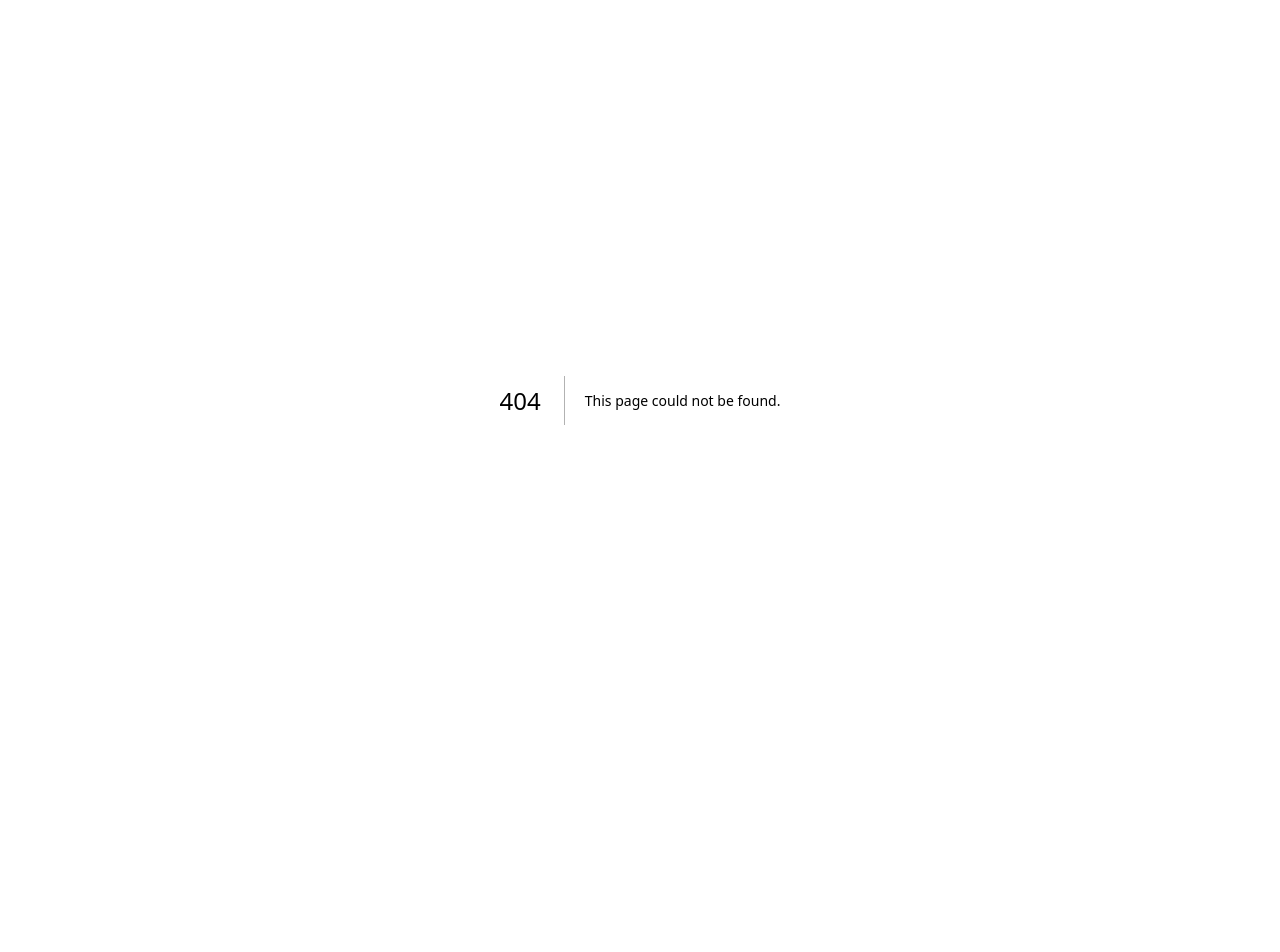
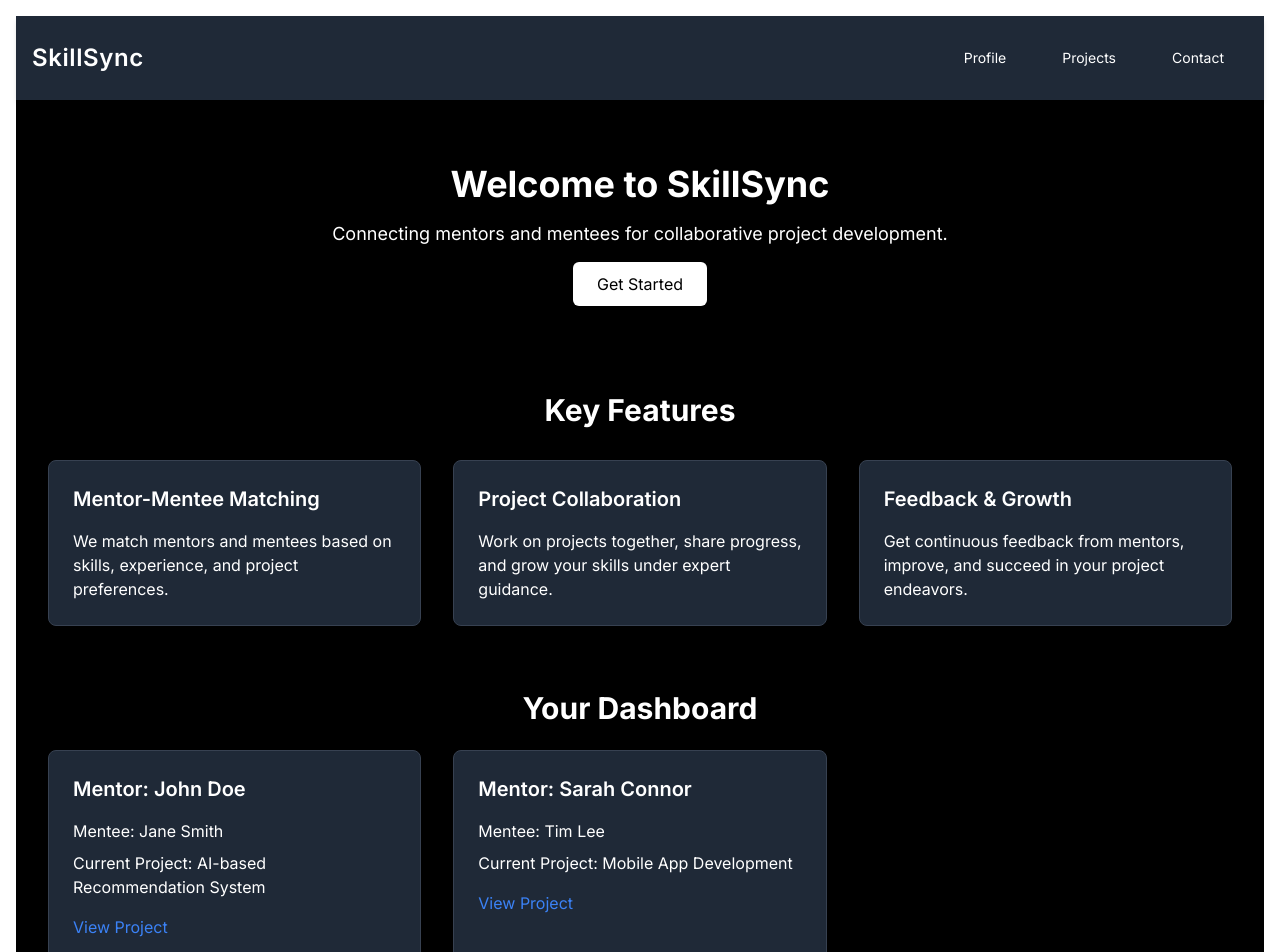
Before and after one commit to NeilGeorge1/SkillSync, a Next.js app: page /dashboard in a window 1280 px wide. Before the commit this address had no page. Shown: the top 952 px of the page. Before the commit the page ends 800 px from the top, so only its background shows below. Built offline with nearby package versions, Linux system fonts and the light colour scheme.

Commit message:
made landing page, login ui, dashboard(better design is needed)

```diff
--- a/app/Profile/page.tsx
+++ /dev/null
@@ -1,9 +0,0 @@
-import React from 'react'
-
-const UserPage = () => {
-  return (
-    <div>profile</div>
-  )
-}
-
-export default UserPage
--- /dev/null
+++ b/app/components/Navbar.tsx
@@ -0,0 +1,41 @@
+import Link from 'next/link';
+
+const Navbar = () => {
+  return (
+    <div className="navbar bg-gray-800 shadow-md py-0">
+      <div className="flex-auto">
+        {/* Minimalist brand/logo */}
+        <Link href="/" className="text-white text-2xl font-semibold tracking-wide">
+          SkillSync
+        </Link>
+      </div>
+      <div className="flex-none">
+        <ul className="menu menu-horizontal px-4 space-x-2">
+          <li>
+            <Link href="/login">
+              <span className="text-white hover:text-black hover:bg-white transition-colors px-4 py-2 rounded">
+                Login
+              </span>
+            </Link>
+          </li>
+          <li>
+            <Link href="/dashboard">
+              <span className="text-white hover:text-black hover:bg-white transition-colors px-4 py-2 rounded">
+                Dashboard
+              </span>
+            </Link>
+          </li>
+          <li>
+            <Link href="/contact-us">
+              <span className="text-white hover:text-black hover:bg-white transition-colors px-4 py-2 rounded">
+                Contact Us
+              </span>
+            </Link>
+          </li>
+        </ul>
+      </div>
+    </div>
+  );
+}
+
+export default Navbar;
--- /dev/null
+++ b/app/dashboard/page.tsx
@@ -0,0 +1,98 @@
+import Link from 'next/link';
+
+const HomePage = () => {
+  return (
+    <div className="min-h-screen bg-black text-white">
+      {/* Navbar */}
+      <div className="navbar bg-gray-800 p-4 shadow-md">
+        <div className="flex-1">
+          <Link href="/" className="text-white text-2xl font-semibold tracking-wide">
+            SkillSync
+          </Link>
+        </div>
+        <div className="flex-none">
+          <ul className="menu menu-horizontal space-x-6">
+            <li>
+              <Link href="/profile" className="hover:text-gray-400">
+                Profile
+              </Link>
+            </li>
+            <li>
+              <Link href="/projects" className="hover:text-gray-400">
+                Projects
+              </Link>
+            </li>
+            <li>
+              <Link href="/contact" className="hover:text-gray-400">
+                Contact
+              </Link>
+            </li>
+          </ul>
+        </div>
+      </div>
+
+      {/* Hero Section */}
+      <section className="text-center p-16">
+        <h1 className="text-4xl font-bold mb-4">Welcome to SkillSync</h1>
+        <p className="text-lg mb-6">Connecting mentors and mentees for collaborative project development.</p>
+        <Link href="/signup" className="bg-white text-black px-6 py-3 rounded-md hover:bg-gray-200 transition-colors">
+          Get Started
+        </Link>
+      </section>
+
+      {/* Features Section */}
+      <section className="p-8">
+        <h2 className="text-3xl font-bold text-center mb-8">Key Features</h2>
+        <div className="grid grid-cols-1 md:grid-cols-2 lg:grid-cols-3 gap-8">
+          <div className="bg-gray-800 p-6 rounded-lg shadow-md border border-gray-700">
+            <h3 className="text-xl font-semibold mb-4">Mentor-Mentee Matching</h3>
+            <p>We match mentors and mentees based on skills, experience, and project preferences.</p>
+          </div>
+          <div className="bg-gray-800 p-6 rounded-lg shadow-md border border-gray-700">
+            <h3 className="text-xl font-semibold mb-4">Project Collaboration</h3>
+            <p>Work on projects together, share progress, and grow your skills under expert guidance.</p>
+          </div>
+          <div className="bg-gray-800 p-6 rounded-lg shadow-md border border-gray-700">
+            <h3 className="text-xl font-semibold mb-4">Feedback & Growth</h3>
+            <p>Get continuous feedback from mentors, improve, and succeed in your project endeavors.</p>
+          </div>
+        </div>
+      </section>
+
+      {/* Dashboard Section */}
+      <section className="p-8">
+        <h2 className="text-3xl font-bold text-center mb-6">Your Dashboard</h2>
+        <div className="grid grid-cols-1 md:grid-cols-2 lg:grid-cols-3 gap-8">
+          {/* Pair 1 */}
+          <div className="bg-gray-800 p-6 rounded-lg shadow-md border border-gray-700">
+            <h3 className="text-xl font-semibold mb-4">Mentor: John Doe</h3>
+            <p className="mb-2">Mentee: Jane Smith</p>
+            <p className="mb-4">Current Project: AI-based Recommendation System</p>
+            <Link href="/project/1" className="text-blue-500 hover:text-blue-700">
+              View Project
+            </Link>
+          </div>
+          {/* Pair 2 */}
+          <div className="bg-gray-800 p-6 rounded-lg shadow-md border border-gray-700">
+            <h3 className="text-xl font-semibold mb-4">Mentor: Sarah Connor</h3>
+            <p className="mb-2">Mentee: Tim Lee</p>
+            <p className="mb-4">Current Project: Mobile App Development</p>
+            <Link href="/project/2" className="text-blue-500 hover:text-blue-700">
+              View Project
+            </Link>
+          </div>
+          {/* Add more pairs as needed */}
+        </div>
+      </section>
+
+      {/* Footer */}
+      <footer className="bg-gray-800 p-4 text-center">
+        <p className="text-sm text-gray-400">
+          © {new Date().getFullYear()} SkillSync. All Rights Reserved.
+        </p>
+      </footer>
+    </div>
+  );
+};
+
+export default HomePage;
--- a/app/globals.css
+++ b/app/globals.css
@@ -4,52 +4,15 @@
 
 :root {
   --foreground-rgb: 0, 0, 0;
-  --background-start-rgb: 214, 219, 220;
-  --background-end-rgb: 255, 255, 255;
 }
 
 @media (prefers-color-scheme: dark) {
   :root {
     --foreground-rgb: 255, 255, 255;
-    --background-start-rgb: 0, 0, 0;
-    --background-end-rgb: 0, 0, 0;
   }
 }
 
-html, body {
-  margin: 0;
-  padding: 0;
-  box-sizing: border-box;
-}
-
 body {
-  min-height: 100vh;
-  background-color: white;
-  color: black;
-  font-family: 'Helvetica Neue', Arial, sans-serif;
-  line-height: 1.6;
-}
-
-nav {
-  background-color: #2d3748; /* Gray-800 */
+  color: rgb(245, 238, 238);
   padding: 1rem;
 }
-
-nav a {
-  color: white;
-  text-decoration: none;
-  margin-right: 1rem;
-}
-
-nav a:hover {
-  text-decoration: underline;
-}
-
-main {
-  padding: 1rem;
-}
-
-.container {
-  max-width: 1200px;
-  margin: 0 auto;
-}
--- /dev/null
+++ b/app/login/page.tsx
@@ -0,0 +1,58 @@
+import Link from 'next/link';
+
+const LoginPage = () => {
+  return (
+    <div className="min-h-screen flex flex-col items-center justify-center bg-black">
+      <div className="max-w-sm w-full bg-gray-800 p-8 rounded-lg shadow-lg border border-white">
+        <h1 className="text-3xl font-bold text-center text-white mb-6">Sign In</h1>
+        <form>
+          <div className="mb-4">
+            <label htmlFor="email" className="block text-sm font-medium text-white mb-2">
+              Email
+            </label>
+            <input
+              type="email"
+              id="email"
+              name="email"
+              placeholder="Email Address"
+              className="w-full px-6 py-3 text-lg border border-gray-300 rounded-md shadow-sm focus:outline-none focus:ring focus:ring-opacity-50"
+              required
+            />
+          </div>
+          <div className="mb-6">
+            <label htmlFor="password" className="block text-sm font-medium text-white mb-2">
+              Password
+            </label>
+            <input
+              type="password"
+              id="password"
+              name="password"
+              placeholder="Password"
+              className="w-full px-6 py-3 text-lg border border-gray-300 rounded-md shadow-sm focus:outline-none focus:ring focus:ring-opacity-50"
+              required
+            />
+          </div>
+          <button
+            type="submit"
+            className="w-full bg-black text-white py-2 px-4 rounded-md hover:bg-gray-800 transition-colors"
+          >
+            Sign In
+          </button>
+        </form>
+        <p className="mt-4 text-center text-sm text-white">
+          Don't have an account?{' '}
+          <Link href="/signup" className="text-blue-500 hover:text-blue-700">
+            Sign Up
+          </Link>
+        </p>
+        <p className="mt-4 text-center text-sm">
+          <Link href="#" className="text-blue-500 hover:text-blue-700">
+            Forgot password?
+          </Link>
+        </p>
+      </div>
+    </div>
+  );
+};
+
+export default LoginPage;
--- a/app/page.tsx
+++ b/app/page.tsx
@@ -1,18 +1,26 @@
-import Image from 'next/image';
+import Navbar from "./components/Navbar";
 
 export default function Home() {
   return (
     <div>
-      <nav>
-        <div className="container flex justify-between items-center">
-          <a href="/">Home</a>
-          <a href="/Profile">Profile</a>
-          <a href="/settings">Settings</a>
+      <Navbar />
+
+      {/* Hero Section */}
+      <div className="hero min-h-screen bg-black">
+        <div className="hero-content text-center">
+          <div className="max-w-2xl mx-auto">
+            <h1 className="text-6xl font-semibold text-white leading-tight">
+              Grow your skills everyday
+            </h1>
+            <p className="py-6 text-xl text-gray-400">
+              Discover the best mentors and mentees. Take the first step to reach the future you want.
+            </p>
+            <a className="btn btn-outline btn-black text-white text-xl px-8 py-3 hover:bg-white hover:text-black">
+              Get Started
+            </a>
+          </div>
         </div>
-      </nav>
-      <main className="container">
-        <h1 className="text-3xl font-bold">Welcome to SkillSync</h1>
-      </main>
+      </div>
     </div>
   );
 }
--- a/package.json
+++ b/package.json
@@ -16,10 +16,14 @@
     "eslint": "8.57.0",
     "eslint-config-next": "14.2.7",
     "next": "14.2.7",
+    "next-auth": "^4.24.7",
     "postcss": "8.4.44",
     "react": "18.3.1",
     "react-dom": "18.3.1",
     "tailwindcss": "3.4.10",
     "typescript": "5.5.4"
+  },
+  "devDependencies": {
+    "daisyui": "^4.12.10"
   }
 }
--- a/tailwind.config.ts
+++ b/tailwind.config.ts
@@ -15,6 +15,8 @@ const config: Config = {
       },
     },
   },
-  plugins: [],
+  plugins: [
+    require('daisyui'),
+  ],
 }
 export default config
```
Also changed, not shown: app/api/auth/[...nextauth]/route.tsx (added), 1 other file (tests, documents, lock files or other folders).
